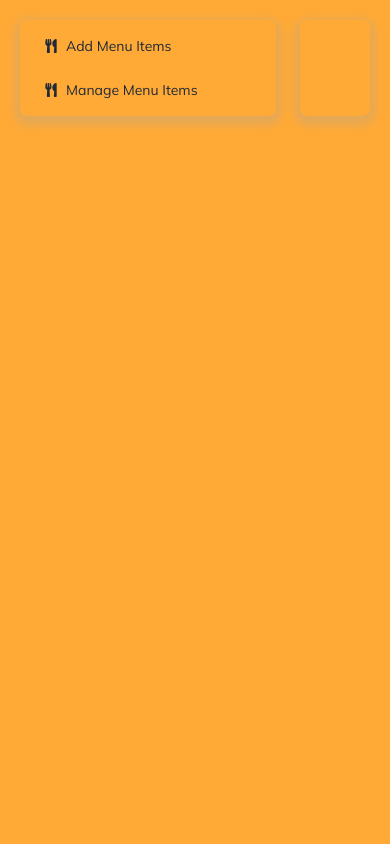
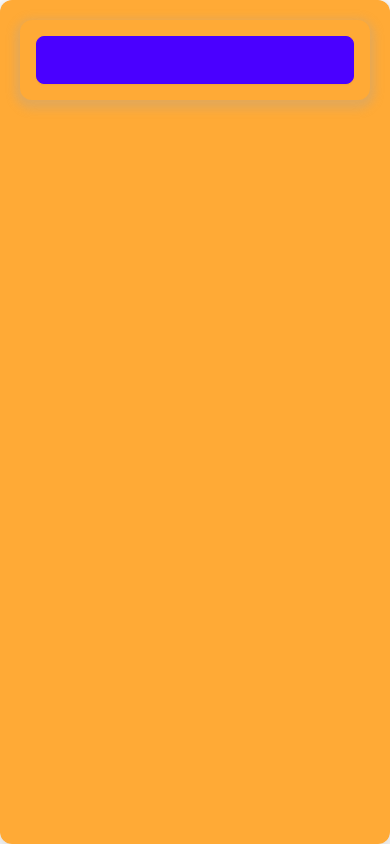
Before and after one commit to SWEDWEB-LIMITED/gnesta_indiska_client, a React (Vite) app: page /dashboard in a window 390 px wide. Built offline with nearby package versions, Linux system fonts and the light colour scheme.

Commit message:
responsive dashboard layout

```diff
--- a/src/layout/Dashboard/Dashboard.tsx
+++ b/src/layout/Dashboard/Dashboard.tsx
@@ -3,14 +3,32 @@ import { NavLink, Outlet } from "react-router-dom";
 
 const Dashboard = () => {
   return (
-    <div className="min-h-screen bg-[#ffaa36]">
-      <div className="flex gap-6 container mx-auto p-5">
-        {/* dashboard side bar */}
+    <div className="min-h-screen bg-[#ffaa36] rounded-xl lg:rounded-none">
+      <div className="container mx-auto p-5">
+        <div className="drawer lg:drawer-open">
+          <input id="my-drawer-2" type="checkbox" className="drawer-toggle" />
           <div
             style={{ boxShadow: "0px 4px 10px 5px rgba(167,167,167,0.3)" }}
-          className="w-64 rounded-lg"
+            className="drawer-content flex flex-col p-4 rounded-xl"
           >
-          <ul className="menu space-y-2">
+            {/* Page content here */}
+            <label
+              htmlFor="my-drawer-2"
+              className="btn btn-primary drawer-button lg:hidden"
+            ></label>
+            <Outlet></Outlet>
+          </div>
+          <div
+            style={{ boxShadow: "0px 4px 10px 5px rgba(167,167,167,0.3)" }}
+            className="drawer-side mr-5 rounded-xl"
+          >
+            <label
+              htmlFor="my-drawer-2"
+              aria-label="close sidebar"
+              className="drawer-overlay"
+            ></label>
+            <ul className="menu space-y-2 p-4 w-64 min-h-full bg-[#ffaa36]">
+              {/* Sidebar content here */}
               <li>
                 <NavLink to="/dashboard/addMenuItems">
                   <FaUtensils></FaUtensils>
@@ -25,12 +43,6 @@ const Dashboard = () => {
               </li>
             </ul>
           </div>
-        {/* dashboard content */}
-        <div
-          style={{ boxShadow: "0px 4px 10px 5px rgba(167,167,167,0.3)" }}
-          className="flex-1 p-8 rounded-lg"
-        >
-          <Outlet></Outlet>
         </div>
       </div>
     </div>
```
Lines whose indentation alone changed are shown as unchanged.
